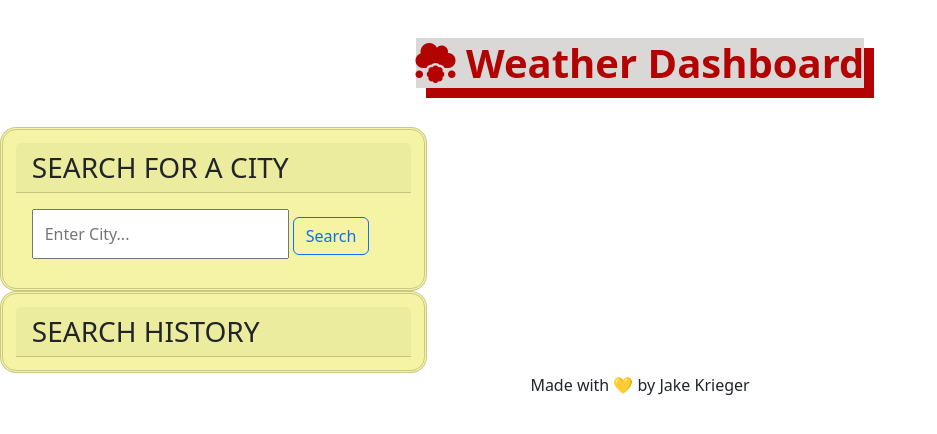
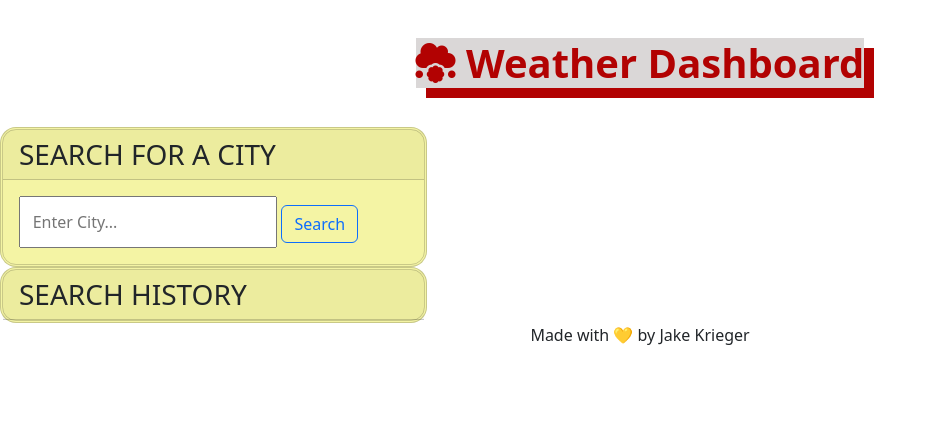
Before and after one commit to jkrieger6/Weather-Dashboard, a plain HTML site: page index.html in a window 1280 px wide. Shown: the whole page, without its empty margins (0-937 px from the left). Drawn offline with nearby package versions, Linux system fonts and the light colour scheme.

Commit message:
edited margins

```diff
--- a/style.css
+++ b/style.css
@@ -35,7 +35,7 @@ h1.app-title {
     border-style: double;
     border-width: 3px;
     background-color: var(--light);
-    padding: 3% 3%;
+
 }
 
 .subtitle {
```
